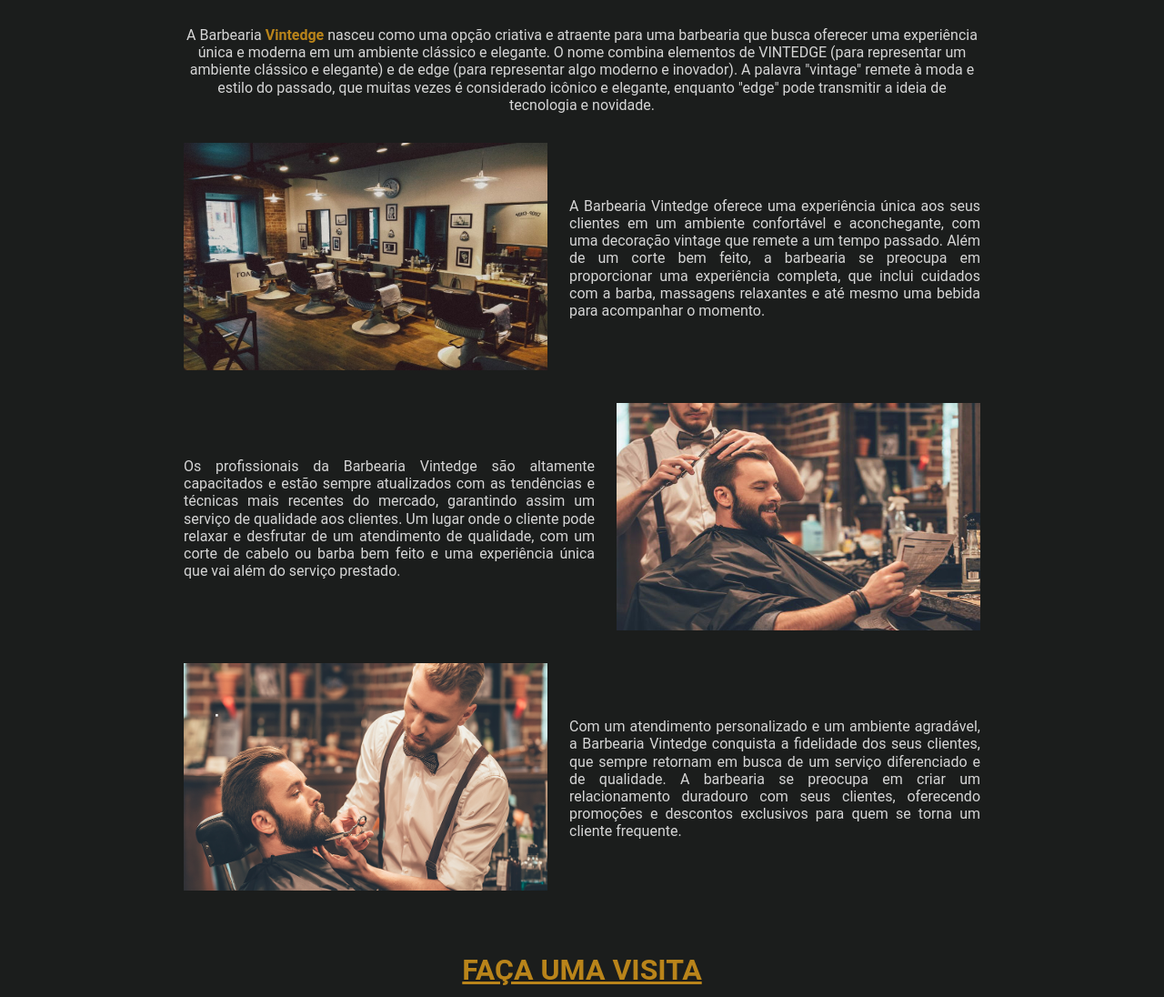
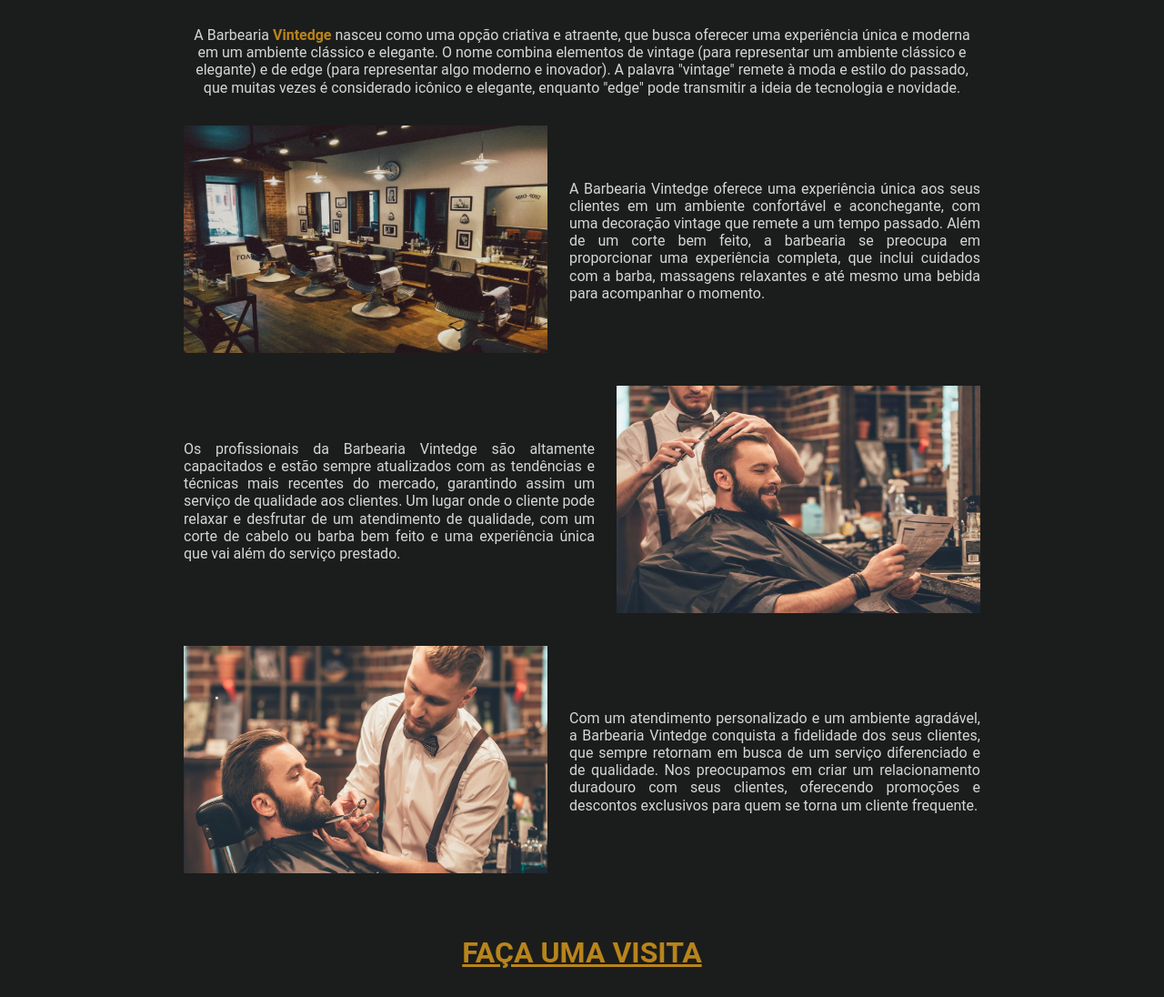
Before and after one commit to merielylima/Barbearia-Vintedge, a plain HTML site: page index.html in a window 1280 px wide. Shown: the part 539-1635 px from the top of the page at 91% size. Drawn offline with nearby package versions, Linux system fonts and the light colour scheme.

Commit message:
update text

```diff
--- a/index.html
+++ b/index.html
@@ -28,7 +28,7 @@
         <main class="main-container">
             <section class="main-content">
                 <h2 class="main-title">Barbearia Vintedge </h2>
-                <p class=" main-description "> A Barbearia <span class="strong"> Vintedge </span> nasceu como uma opção criativa e atraente para uma barbearia que busca oferecer uma experiência única e moderna em um ambiente clássico e elegante. O nome combina elementos de VINTEDGE (para representar um ambiente clássico e elegante) e de edge (para representar algo moderno e inovador). A palavra "vintage" remete à moda e estilo do passado, que muitas vezes é considerado icônico e elegante, enquanto "edge" pode transmitir a ideia de tecnologia e novidade.
+                <p class=" main-description "> A Barbearia <span class="strong"> Vintedge </span> nasceu como uma opção criativa e atraente, que busca oferecer uma experiência única e moderna em um ambiente clássico e elegante. O nome combina elementos de vintage (para representar um ambiente clássico e elegante) e de edge (para representar algo moderno e inovador). A palavra "vintage" remete à moda e estilo do passado, que muitas vezes é considerado icônico e elegante, enquanto "edge" pode transmitir a ideia de tecnologia e novidade.
                 </p>
                 <div class="about-container">
                     <li class="main-item">
@@ -49,7 +49,7 @@
                         <div>
                             <img src="assets/img/foto2.png" alt="profissionais" class="img">
                         </div>
-                        <p class="text ml"> Com um atendimento personalizado e um ambiente agradável, a Barbearia Vintedge conquista a fidelidade dos seus clientes, que sempre retornam em busca de um serviço diferenciado e de qualidade. A barbearia se preocupa em criar um relacionamento duradouro com seus clientes, oferecendo promoções e descontos exclusivos para quem se torna um cliente frequente.</p>
+                        <p class="text ml"> Com um atendimento personalizado e um ambiente agradável, a Barbearia Vintedge conquista a fidelidade dos seus clientes, que sempre retornam em busca de um serviço diferenciado e de qualidade. Nos preocupamos em criar um relacionamento duradouro com seus clientes, oferecendo promoções e descontos exclusivos para quem se torna um cliente frequente.</p>
                     </li>
                 </div>
             </section>
```
